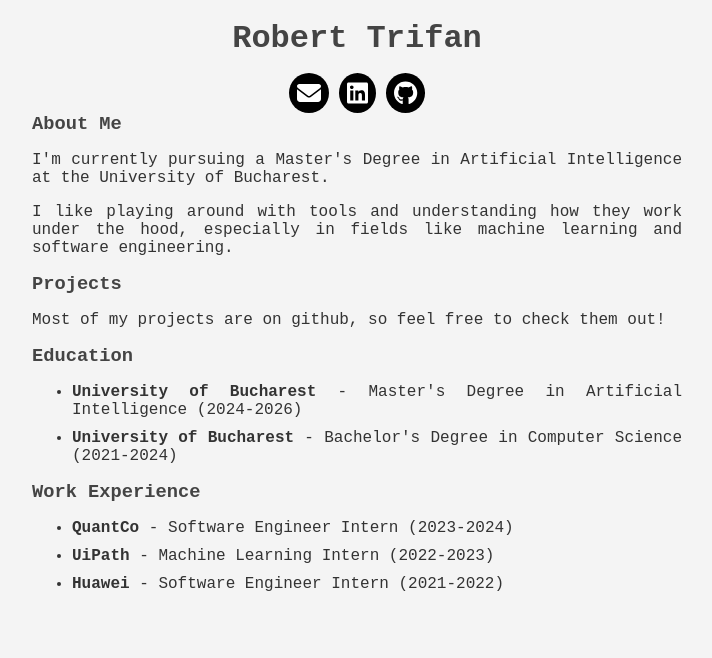
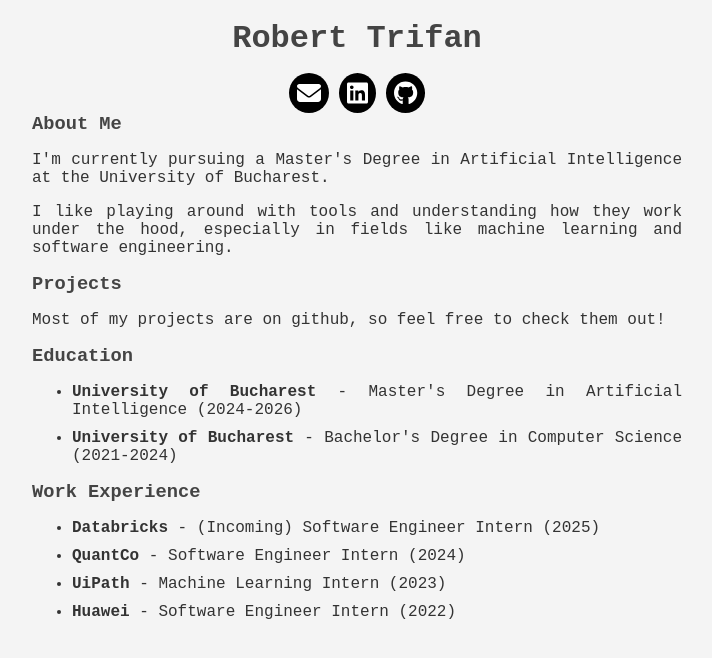
Before and after one commit to trifangrobert/trifangrobert.github.io, a React (Create React App) app: page / in a window 1280 px wide. Shown: the top 658 px of the page, without its empty margins (283-995 px from the left). Built offline with nearby package versions, Linux system fonts and the light colour scheme; the HTML template or start-up script is replaced by a standard one.

Commit message:
add databricks internship

```diff
--- a/src/components/MainContent.jsx
+++ b/src/components/MainContent.jsx
@@ -54,9 +54,10 @@
       <section>
         <h3>Work Experience</h3>
         <ul>
-          <li><strong>QuantCo</strong> - Software Engineer Intern (2023-2024)</li>
-          <li><strong>UiPath</strong> - Machine Learning Intern (2022-2023)</li>
-          <li><strong>Huawei</strong> - Software Engineer Intern (2021-2022)</li>
+          <li><strong>Databricks</strong> - (Incoming) Software Engineer Intern (2025)</li>
+          <li><strong>QuantCo</strong> - Software Engineer Intern (2024)</li>
+          <li><strong>UiPath</strong> - Machine Learning Intern (2023)</li>
+          <li><strong>Huawei</strong> - Software Engineer Intern (2022)</li>
         </ul>
       </section>
     </div>
```
